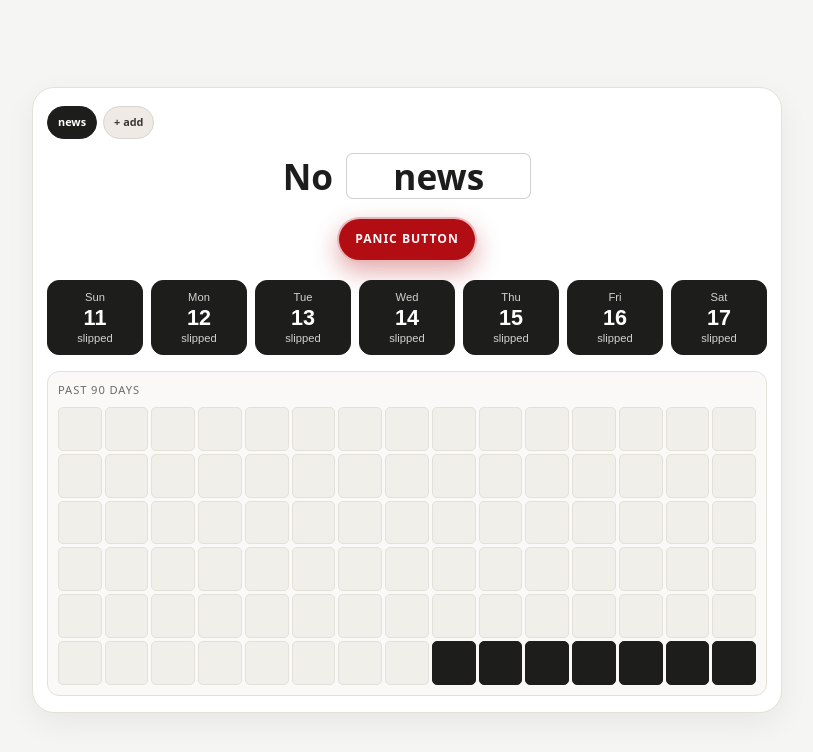
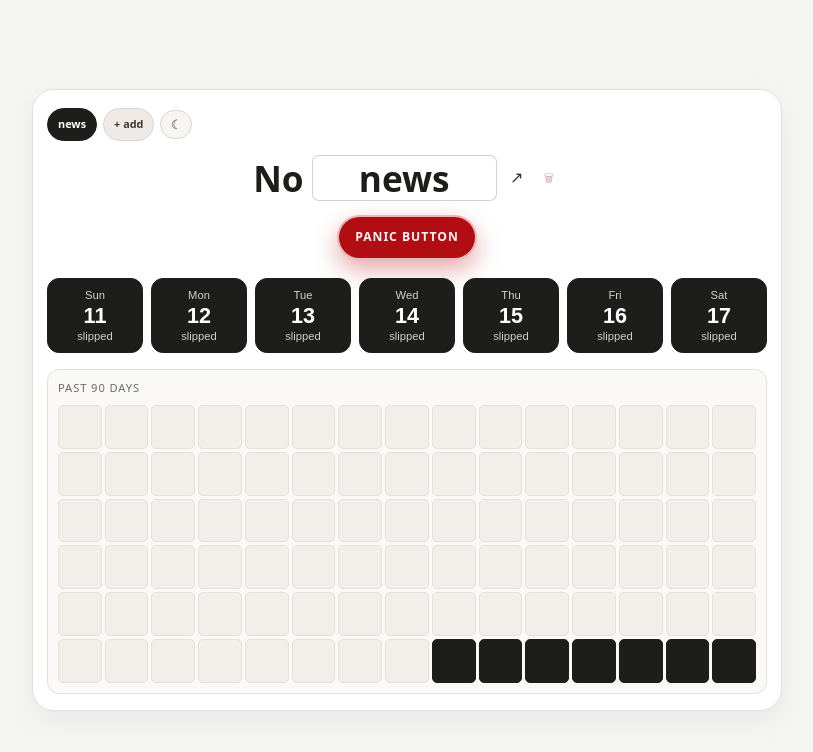
Before and after one commit to runarf/slip, a React (Vite) app: page / in a window 1280 px wide. Shown: the top 752 px of the page, without its empty margins (233-1046 px from the left). Built offline with nearby package versions, Linux system fonts and the light colour scheme.

Commit message:
Deploy app

```diff
--- a/index.html
+++ b/index.html
@@ -4,7 +4,7 @@
     <meta charset="UTF-8" />
     <link rel="icon" type="image/svg+xml" href="/favicon.svg" />
     <meta name="viewport" content="width=device-width, initial-scale=1.0" />
-    <title>react-empty-app</title>
+    <title>Slip Tracker</title>
   </head>
   <body>
     <div id="root"></div>
--- a/src/App.css
+++ b/src/App.css
@@ -7,6 +7,11 @@
   padding: 12px;
   box-sizing: border-box;
   overflow: hidden;
+  transition: background 0.2s ease;
+}
+
+.app-shell.dark {
+  background: #0d1117;
 }
 
 .emoji-overlay {
@@ -94,6 +99,13 @@
   border-radius: 22px;
   padding: 18px 14px 16px;
   box-shadow: 0 10px 30px rgba(22, 24, 28, 0.06);
+  transition: background 0.2s ease, border-color 0.2s ease, color 0.2s ease;
+}
+
+.app-shell.dark .tracker-card {
+  background: #111827;
+  border-color: #2b3544;
+  color: #edf2f7;
 }
 
 h1 {
@@ -102,6 +114,10 @@ h1 {
   line-height: 1.1;
   color: #1d1d1b;
   text-align: center;
+}
+
+.app-shell.dark h1 {
+  color: #edf2f7;
 }
 
 .tab-bar {
@@ -122,7 +138,15 @@ h1 {
   font-size: 0.68rem;
   font-weight: 700;
   cursor: grab;
+  user-select: none;
+  touch-action: none;
   transition: all 0.15s ease;
+}
+
+.app-shell.dark .tab-button {
+  background: #1b2430;
+  border-color: #2d3a49;
+  color: #edf2f7;
 }
 
 .tab-button:active {
@@ -140,8 +164,19 @@ h1 {
   color: #fff;
 }
 
+.app-shell.dark .tab-button.active {
+  background: #edf2f7;
+  border-color: #edf2f7;
+  color: #111827;
+}
+
 .tab-button.add-button {
   background: #efeae5;
+}
+
+.app-shell.dark .tab-button.add-button {
+  background: #2b3544;
+  color: #edf2f7;
 }
 
 .habit-input {
@@ -163,6 +198,12 @@ h1 {
   transition: border-color 0.15s ease, box-shadow 0.15s ease;
 }
 
+.app-shell.dark .habit-input {
+  background: #0f172a;
+  border-color: rgba(191, 219, 254, 0.2);
+  color: #edf2f7;
+}
+
 .habit-input:hover {
   border-color: rgba(29, 29, 27, 0.4);
 }
@@ -170,6 +211,120 @@ h1 {
 .habit-input:focus {
   border-color: rgba(29, 29, 27, 0.7);
   box-shadow: 0 0 0 2px rgba(29, 29, 27, 0.08);
+}
+
+.habit-header {
+  display: flex;
+  align-items: center;
+  justify-content: center;
+  gap: 8px;
+  margin: 10px 0 14px;
+}
+
+.habit-header h1 {
+  margin: 0;
+  display: inline-flex;
+  align-items: center;
+  justify-content: center;
+  gap: 4px;
+}
+
+.share-group {
+  display: inline-flex;
+  align-items: center;
+  gap: 5px;
+}
+
+.theme-toggle {
+  min-width: 32px;
+  padding: 7px 9px;
+  display: inline-flex;
+  align-items: center;
+  justify-content: center;
+  font-size: 0.8rem;
+  line-height: 1;
+}
+
+.theme-toggle:hover {
+  transform: translateY(-1px);
+}
+
+.delete-group {
+  display: inline-flex;
+  align-items: center;
+  gap: 5px;
+}
+
+.share-button {
+  border: none;
+  background: transparent;
+  color: #1d1d1b;
+  border-radius: 999px;
+  width: 24px;
+  height: 24px;
+  padding: 0;
+  font-size: 1rem;
+  line-height: 1;
+  cursor: pointer;
+  opacity: 0.9;
+  transition: opacity 0.15s ease, transform 0.15s ease;
+}
+
+.app-shell.dark .share-button {
+  color: #edf2f7;
+}
+
+.share-button:hover {
+  transform: translateY(-1px);
+}
+
+.share-confirmation {
+  font-size: 0.56rem;
+  font-weight: 700;
+  letter-spacing: 0.04em;
+  color: #1a8f57;
+  text-transform: lowercase;
+}
+
+.delete-confirmation {
+  font-size: 0.56rem;
+  font-weight: 700;
+  letter-spacing: 0.04em;
+  color: #8d1019;
+  text-transform: lowercase;
+}
+
+.delete-habit-button {
+  border: none;
+  background: transparent;
+  color: #8d1019;
+  border-radius: 999px;
+  min-width: 24px;
+  height: 24px;
+  padding: 0 6px;
+  font-size: 0.7rem;
+  line-height: 1;
+  cursor: pointer;
+  opacity: 0.9;
+  transition: opacity 0.15s ease, transform 0.15s ease;
+}
+
+.app-shell.dark .delete-habit-button {
+  color: #fca5a5;
+}
+
+.delete-habit-button.confirming {
+  background: rgba(141, 16, 25, 0.08);
+  color: #5e0d15;
+}
+
+.delete-habit-button:disabled {
+  opacity: 0.35;
+  cursor: not-allowed;
+}
+
+.delete-habit-button:not(:disabled):hover {
+  transform: scale(1.06);
 }
 
 .panic-button {
@@ -188,6 +343,10 @@ h1 {
   cursor: pointer;
   box-shadow: 0 10px 24px rgba(177, 13, 19, 0.35);
   transition: transform 0.15s ease, opacity 0.15s ease, filter 0.15s ease, background 0.2s ease, box-shadow 0.2s ease;
+}
+
+.app-shell.dark .panic-button {
+  border-color: rgba(255, 255, 255, 0.15);
 }
 
 .panic-button:hover {
@@ -245,6 +404,12 @@ h1 {
   transition: all 0.15s ease;
 }
 
+.app-shell.dark .week-day {
+  background: #17212d;
+  border-color: #2d3a49;
+  color: #edf2f7;
+}
+
 .week-day:hover {
   transform: translateY(-1px);
 }
@@ -275,6 +440,11 @@ h1 {
   padding: 10px;
 }
 
+.app-shell.dark .heatmap-wrap {
+  background: #17212d;
+  border-color: #2d3a49;
+}
+
 .heatmap-labels {
   font-size: 0.7rem;
   color: #6d6a66;
@@ -283,10 +453,19 @@ h1 {
   margin-bottom: 8px;
 }
 
+.app-shell.dark .heatmap-labels {
+  color: #cbd5e1;
+}
+
 .heatmap-grid {
   display: grid;
   grid-template-columns: repeat(15, minmax(0, 1fr));
   gap: 3px;
+}
+
+.app-shell.dark .heat-cell.clean {
+  background: #233143;
+  border-color: #2d3a49;
 }
 
 .heat-cell {
--- a/src/App.tsx
+++ b/src/App.tsx
@@ -4,6 +4,7 @@ import './App.css'
 const HABIT_KEY = 'habit-tracker-habit'
 const SLIPS_KEY = 'habit-tracker-slip-dates'
 const HABITS_KEY = 'habit-tracker-habits'
+const THEME_KEY = 'habit-tracker-theme'
 
 interface HabitItem {
   id: string
@@ -95,6 +96,16 @@ function App(): JSX.Element {
   const [bursts, setBursts] = useState<Array<{ id: number; x: number; emoji: string }>>([])
   const [floatingText, setFloatingText] = useState<Array<{ id: number; x: number; text: string; tone: 'dark' | 'positive' }>>([])
   const [draggedHabitId, setDraggedHabitId] = useState<string | null>(null)
+  const [shareCopied, setShareCopied] = useState(false)
+  const [deleteConfirming, setDeleteConfirming] = useState(false)
+  const [deleteConfirmed, setDeleteConfirmed] = useState(false)
+  const [darkMode, setDarkMode] = useState<boolean>(() => {
+    const saved = localStorage.getItem(THEME_KEY)
+    return saved ? saved === 'dark' : false
+  })
+  const draggedHabitRef = useRef<string | null>(null)
+  const dragTargetRef = useRef<string | null>(null)
+  const didDragTabRef = useRef(false)
   const clickWindowRef = useRef<number[]>([])
 
   const recentDays = getLastSevenDays()
@@ -111,6 +122,10 @@ function App(): JSX.Element {
   useEffect(() => {
     localStorage.setItem(HABIT_KEY, activeHabitId)
   }, [activeHabitId])
+
+  useEffect(() => {
+    localStorage.setItem(THEME_KEY, darkMode ? 'dark' : 'light')
+  }, [darkMode])
 
   useEffect(() => {
     const state = { ...habitStates, [activeHabitId]: { ...activeState, slipDates } }
@@ -175,17 +190,33 @@ function App(): JSX.Element {
       emoji: chosenPool[Math.floor(Math.random() * chosenPool.length)],
     }
 
-    const darkWords = ['broken', 'numb', 'shaken', 'lost', 'failing', 'sick', 'drained', 'collapse']
-    const neutralWords = ['wobbling', 'hanging on', 'uncertain', 'messy', 'trembling', 'strained', 'wary', 'contesting']
-    const positiveWords = ['healing', 'steady', 'strong', 'clean', 'rise', 'grounded', 'calm', 'winning']
+    const darkWords = ['broken', 'shaken', 'numb', 'lost', 'drained', 'sick', 'falling', 'rough']
+    const neutralWords = ['wobbly', 'unclear', 'tiring', 'strained', 'messy', 'shaky', 'uneasy', 'fragile']
+    const positiveWords = ['steady', 'calm', 'strong', 'healing', 'clear', 'grounded', 'winning', 'clean']
 
     let text = darkWords[Math.floor(Math.random() * darkWords.length)]
     let tone: 'dark' | 'positive' = 'dark'
 
-    if (limitedLevel >= 18 && limitedLevel < 38) {
+    if (limitedLevel < 14) {
+      text = darkWords[Math.floor(Math.random() * darkWords.length)]
+      tone = 'dark'
+    } else if (limitedLevel < 28) {
+      if (Math.random() < 0.35) {
+        text = positiveWords[Math.floor(Math.random() * positiveWords.length)]
+        tone = 'positive'
+      } else {
         text = neutralWords[Math.floor(Math.random() * neutralWords.length)]
         tone = 'dark'
-    } else if (limitedLevel >= 38) {
+      }
+    } else if (limitedLevel < 44) {
+      if (Math.random() < 0.7) {
+        text = positiveWords[Math.floor(Math.random() * positiveWords.length)]
+        tone = 'positive'
+      } else {
+        text = neutralWords[Math.floor(Math.random() * neutralWords.length)]
+        tone = 'dark'
+      }
+    } else {
       text = positiveWords[Math.floor(Math.random() * positiveWords.length)]
       tone = 'positive'
     }
@@ -234,8 +265,94 @@ function App(): JSX.Element {
     })
   }
 
+  const handleTabPointerDown = (habitId: string, event: React.PointerEvent<HTMLButtonElement>): void => {
+    if (event.pointerType === 'mouse' && event.button !== 0) {
+      return
+    }
+
+    event.preventDefault()
+    draggedHabitRef.current = habitId
+    dragTargetRef.current = null
+    didDragTabRef.current = false
+    setDraggedHabitId(habitId)
+    event.currentTarget.setPointerCapture(event.pointerId)
+  }
+
+  const handleTabPointerMove = (event: React.PointerEvent<HTMLButtonElement>): void => {
+    const sourceId = draggedHabitRef.current
+    if (!sourceId) {
+      return
+    }
+
+    const target = document.elementFromPoint(event.clientX, event.clientY) as HTMLElement | null
+    const nextHabit = target?.closest('[data-habit-id]') as HTMLElement | null
+    const targetId = nextHabit?.dataset.habitId
+
+    if (targetId && targetId !== sourceId && targetId !== dragTargetRef.current) {
+      didDragTabRef.current = true
+      reorderHabits(sourceId, targetId)
+      dragTargetRef.current = targetId
+    }
+  }
+
+  const handleTabPointerUp = (): void => {
+    draggedHabitRef.current = null
+    dragTargetRef.current = null
+    setDraggedHabitId(null)
+  }
+
+  const resetDeleteConfirmation = (): void => {
+    setDeleteConfirming(false)
+  }
+
+  const handleDeleteHabit = (): void => {
+    if (habits.length <= 1) {
+      return
+    }
+
+    if (!deleteConfirming) {
+      setDeleteConfirming(true)
+      return
+    }
+
+    const currentIndex = habits.findIndex((habit) => habit.id === activeHabitId)
+    const remainingHabits = habits.filter((habit) => habit.id !== activeHabitId)
+    const nextActiveHabit = remainingHabits[Math.max(0, currentIndex - 1)] ?? remainingHabits[0]
+
+    setHabits(remainingHabits)
+    setActiveHabitId(nextActiveHabit.id)
+    setHabitStates((current) => {
+      const nextState = { ...current }
+      delete nextState[activeHabitId]
+      return nextState
+    })
+    setDeleteConfirming(false)
+    setDeleteConfirmed(true)
+    window.setTimeout(() => setDeleteConfirmed(false), 900)
+  }
+
+  const handleShareHabit = async (): Promise<void> => {
+    const habitName = activeHabit?.name?.trim() || 'this habit'
+    const slipCount = slipDates.filter((date) => date).length
+    const statusLine = panicLevel >= 40
+      ? `${habitName} is feeling strong — I’m on a good streak.`
+      : panicLevel >= 20
+        ? `${habitName} is shaky right now, but I’m still trying.`
+        : `${habitName} is rough right now and I need a reset.`
+
+    const shareText = `${habitName}: ${statusLine} Slip count in the last 7 days: ${slipCount}.`
+
+    try {
+      await navigator.clipboard.writeText(shareText)
+      setShareCopied(true)
+      window.setTimeout(() => setShareCopied(false), 1200)
+    } catch {
+      // ignore clipboard failures in unsupported browsers
+    }
+  }
+
   return (
-    <main className="app-shell" aria-label="Habit tracker">
+    <main className={`app-shell ${darkMode ? 'dark' : ''}`} aria-label="Habit tracker">
       <div className="emoji-overlay" aria-hidden="true">
         {bursts.map((burst) => (
           <span
@@ -264,25 +381,21 @@ function App(): JSX.Element {
             <button
               key={habit.id}
               type="button"
+              data-habit-id={habit.id}
               className={`tab-button ${habit.id === activeHabitId ? 'active' : ''} ${draggedHabitId === habit.id ? 'dragging' : ''}`}
-              draggable
-              onDragStart={(event) => {
-                setDraggedHabitId(habit.id)
-                event.dataTransfer.effectAllowed = 'move'
-                event.dataTransfer.setData('text/plain', habit.id)
+              onPointerDown={(event) => handleTabPointerDown(habit.id, event)}
+              onPointerMove={handleTabPointerMove}
+              onPointerUp={handleTabPointerUp}
+              onPointerCancel={handleTabPointerUp}
+              onLostPointerCapture={handleTabPointerUp}
+              onClick={() => {
+                if (didDragTabRef.current) {
+                  didDragTabRef.current = false
+                  return
+                }
+
+                setActiveHabitId(habit.id)
               }}
-              onDragOver={(event) => {
-                event.preventDefault()
-                event.dataTransfer.dropEffect = 'move'
-              }}
-              onDrop={(event) => {
-                event.preventDefault()
-                const sourceId = draggedHabitId ?? event.dataTransfer.getData('text/plain')
-                reorderHabits(sourceId, habit.id)
-                setDraggedHabitId(null)
-              }}
-              onDragEnd={() => setDraggedHabitId(null)}
-              onClick={() => setActiveHabitId(habit.id)}
             >
               {habit.name}
             </button>
@@ -294,7 +407,7 @@ function App(): JSX.Element {
             onClick={() => {
               const newHabit = {
                 id: `habit-${Date.now()}`,
-                name: `habit ${habits.length + 1}`,
+                name: '',
               }
               setHabits((current) => [...current, newHabit])
               setActiveHabitId(newHabit.id)
@@ -309,8 +422,19 @@ function App(): JSX.Element {
           >
             + add
           </button>
+
+          <button
+            type="button"
+            className="tab-button theme-toggle"
+            onClick={() => setDarkMode((current) => !current)}
+            aria-label="Toggle dark mode"
+            title="Toggle dark mode"
+          >
+            {darkMode ? '☀' : '☾'}
+          </button>
         </div>
 
+        <div className="habit-header">
           <h1>
             No{' '}
             <input
@@ -325,6 +449,34 @@ function App(): JSX.Element {
               }}
             />
           </h1>
+
+          <div className="share-group">
+            <button
+              type="button"
+              className="share-button"
+              onClick={handleShareHabit}
+              aria-label="Copy habit status to clipboard"
+              title="Copy habit status"
+            >
+              ↗
+            </button>
+            {shareCopied && <span className="share-confirmation">copied to clipboard</span>}
+          </div>
+
+          <div className="delete-group">
+            <button
+              type="button"
+              className={`delete-habit-button ${deleteConfirming ? 'confirming' : ''}`}
+              onClick={handleDeleteHabit}
+              onBlur={resetDeleteConfirmation}
+              disabled={habits.length <= 1}
+              aria-label="Delete current habit"
+            >
+              {deleteConfirming ? <>🗑 sure?</> : '🗑'}
+            </button>
+            {deleteConfirmed && <span className="delete-confirmation">deleted</span>}
+          </div>
+        </div>
 
         <button type="button" className={`panic-button panic-${panicStage}`} onClick={triggerPanic}>
           Panic button
```
Lines whose indentation alone changed are shown as unchanged.
